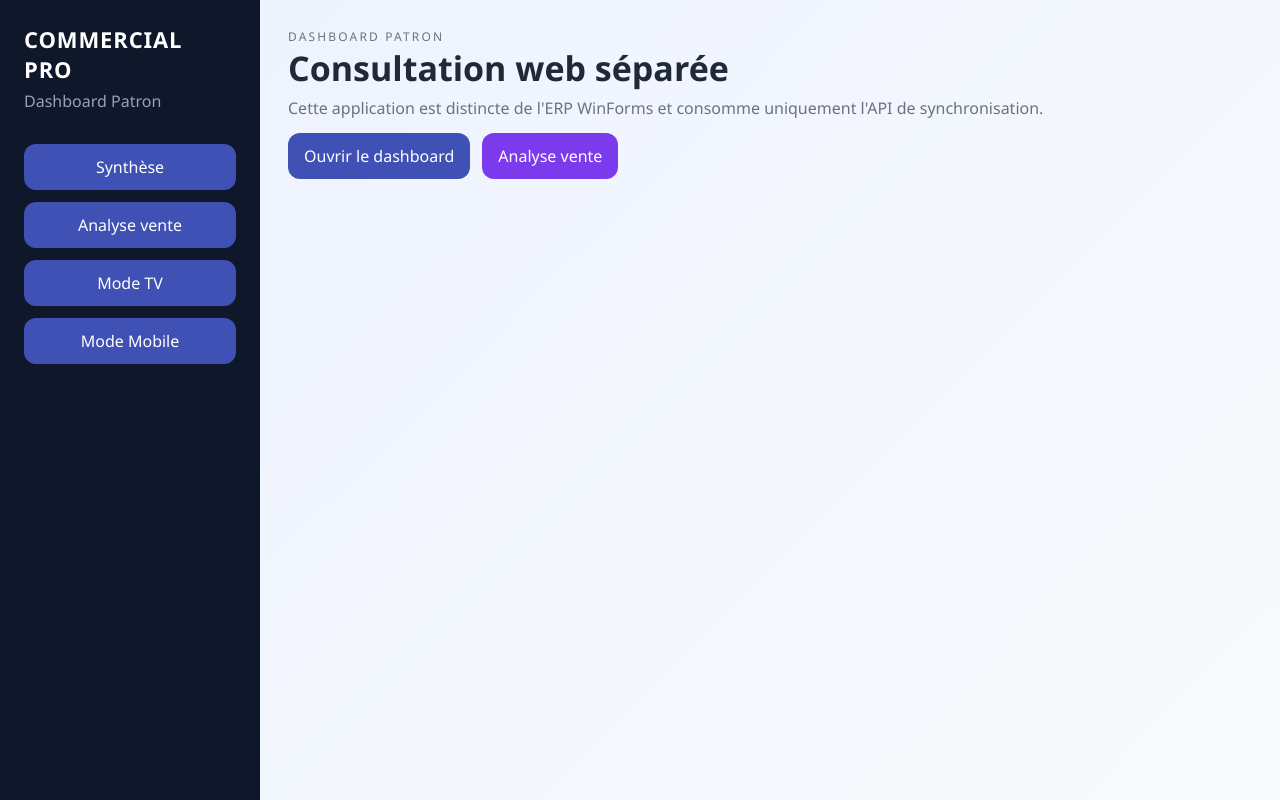
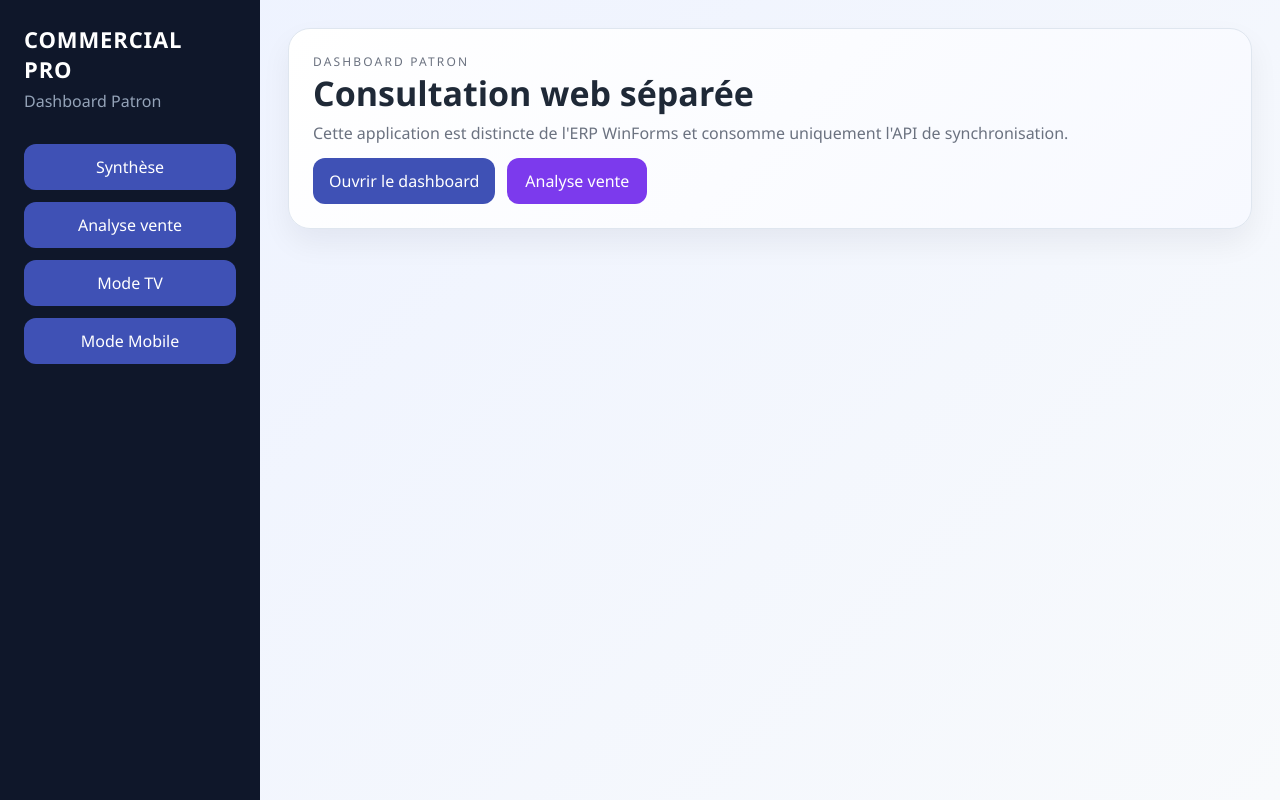
Before and after one commit to chevallierBlanc/DevCommercialMaj, an ASP.NET Core app: page /Home in a window 1280 px wide. Run offline with ASP.NET Core 8, Linux system fonts and the light colour scheme.

Commit message:
Polish web dashboard styling and fix export folder naming

```diff
--- a/prototype/DashboardWebPatron/wwwroot/css/site.css
+++ b/prototype/DashboardWebPatron/wwwroot/css/site.css
@@ -43,6 +43,11 @@ body {
     gap: 16px;
     align-items: end;
     margin-bottom: 22px;
+    padding: 24px;
+    border-radius: 22px;
+    background: linear-gradient(135deg, #ffffff 0%, #f7f9ff 100%);
+    border: 1px solid var(--border);
+    box-shadow: 0 14px 30px rgba(15, 23, 42, 0.06);
 }
 .hero-text { max-width: 900px; }
 .hero-actions { display: flex; gap: 12px; flex-wrap: wrap; margin-top: 14px; }
@@ -121,15 +126,29 @@ th { color: var(--muted); font-size: 14px; }
     background: var(--card);
     border: 1px solid var(--border);
     border-radius: 18px;
-    padding: 20px;
-    min-height: 132px;
+    padding: 24px;
+    min-height: 144px;
     display: flex;
     flex-direction: column;
     justify-content: space-between;
 }
 .analysis-card span { color: var(--muted); font-size: 14px; }
-.analysis-card strong { font-size: 30px; color: var(--primary); }
+.analysis-card strong { font-size: 32px; color: var(--primary); line-height: 1.1; }
 .analysis-card.accent strong { color: var(--accent); }
+.filters button,
+.filters .btn,
+.hero-actions .btn {
+    min-width: 140px;
+}
+.panel h2 {
+    color: var(--primary);
+}
+.table-wrap table {
+    border-spacing: 0;
+}
+tbody tr:hover {
+    background: rgba(63, 81, 181, 0.04);
+}
 @media (max-width: 1100px) {
     .shell { grid-template-columns: 1fr; }
     .sidebar { display: none; }
```
